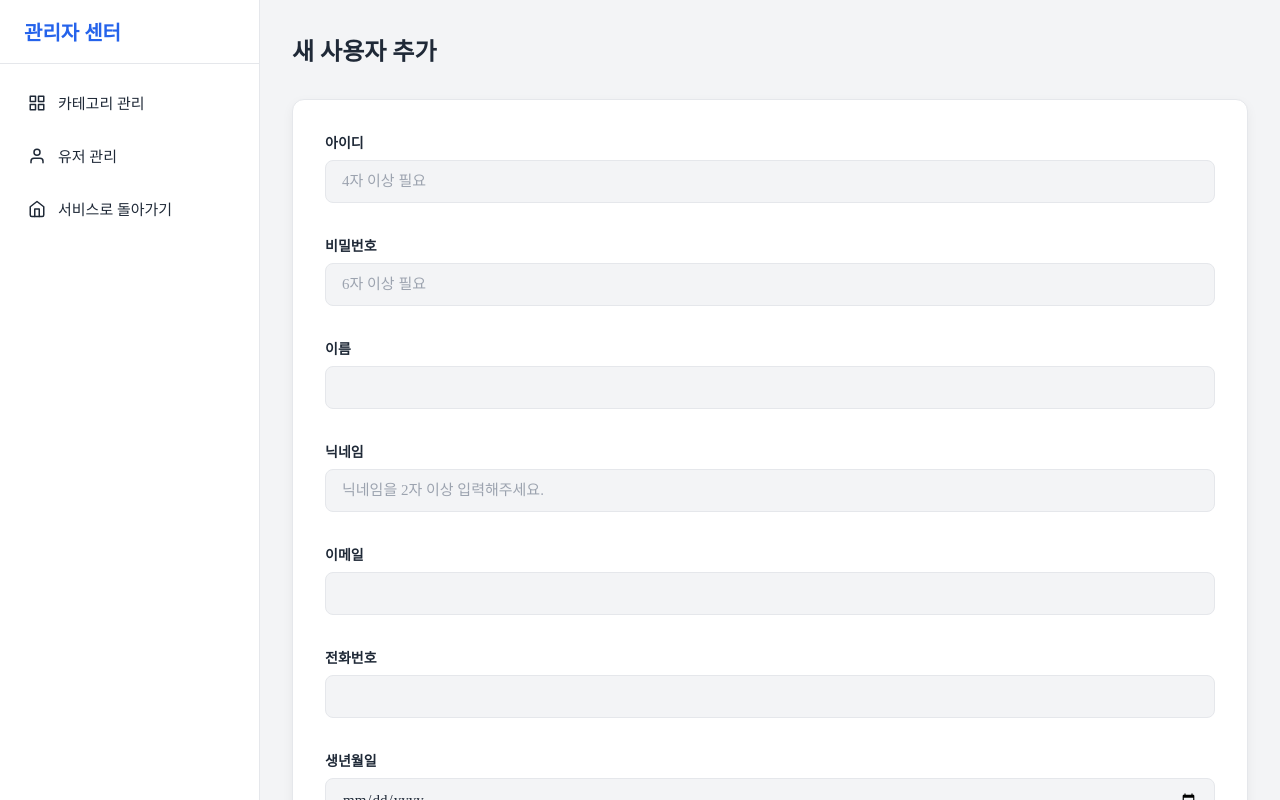
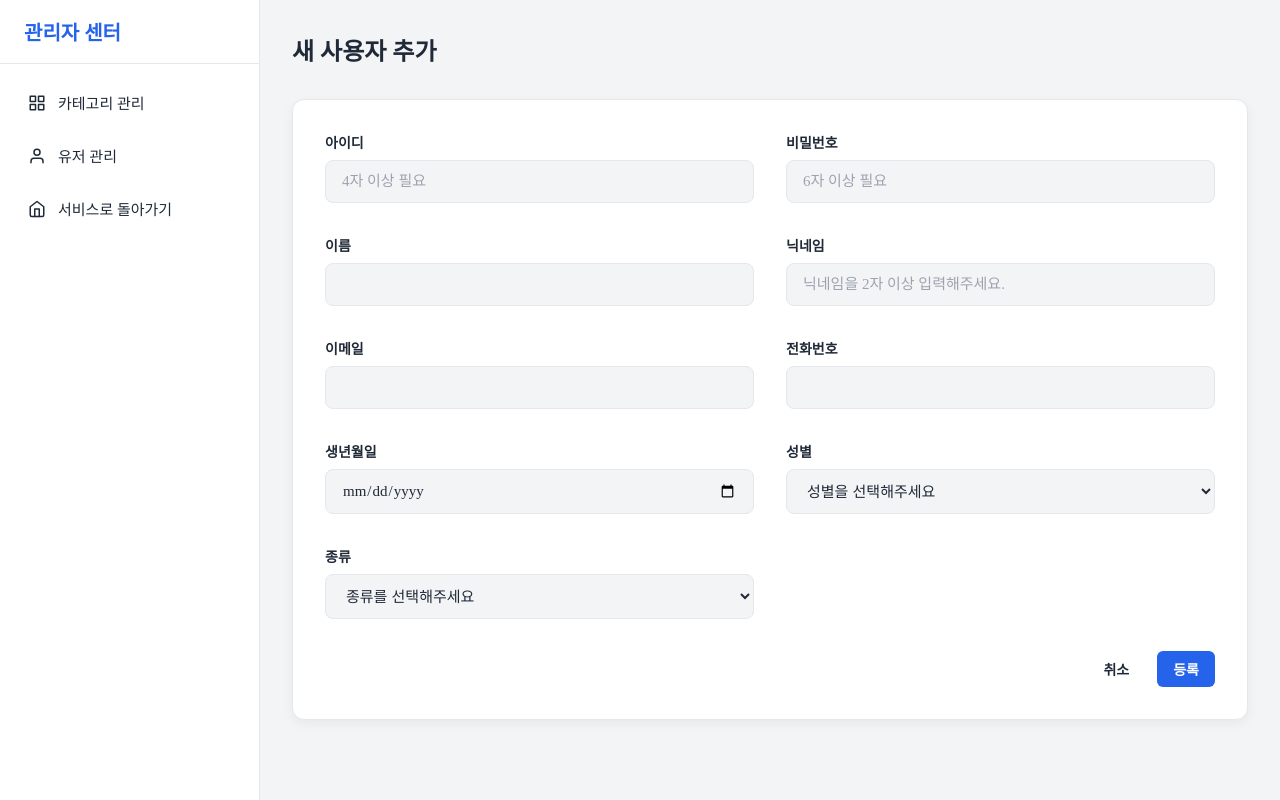
Before and after one commit to haneulgim95-hub/forum-frontend-myself, a React (Vite) app: page /admin/user/create in a window 1280 px wide. Shown: the top 800 px of the page. Built offline with nearby package versions, Linux system fonts and the light colour scheme; no server answers.

Commit message:
AdminUserCreatePage 작성

```diff
--- a/src/components/admin/admin.style.tsx
+++ b/src/components/admin/admin.style.tsx
@@ -53,9 +53,10 @@ export const AdminTd = styled.td`
     color: ${props => props.theme.colors.text.disabled};
 `;
 
-export const AdminForm = styled.form`
+export const AdminForm = styled.form<{$wrap?: boolean}>`
     display: flex;
-    flex-direction: column;
+    flex-direction: ${props => props.$wrap ? "row" : "column"};
+    flex-wrap: ${props => props.$wrap ? "wrap" : "nowrap"};
     gap: 32px;
 `;
 
--- a/src/components/common/group/Group.tsx
+++ b/src/components/common/group/Group.tsx
@@ -1,9 +1,10 @@
 import styled from "styled-components";
 
-export const StyledInputGroup = styled.div`
+export const StyledInputGroup = styled.div<{$wrap?: boolean}>`
     display: flex;
     flex-direction: column;
     gap: 8px;
+    width: ${props => props.$wrap ? "calc((100% - 32px) / 2)" : "auto"};
 `;
 
 export const Label = styled.label`
--- a/src/components/common/input/InputGroup.tsx
+++ b/src/components/common/input/InputGroup.tsx
@@ -8,11 +8,12 @@ interface Props extends InputHTMLAttributes<HTMLInputElement>{
     id?: string;
     errorMessage?: string;
     registerObj?: UseFormRegisterReturn;
+    wrap?: boolean;
 }
 
-function InputGroup({label, id, errorMessage, registerObj ,...props}: Props) {
+function InputGroup({label, id, errorMessage, registerObj, wrap, ...props}: Props) {
     return (
-        <StyledInputGroup>
+        <StyledInputGroup $wrap={wrap}>
             {label && <Label htmlFor={id}>{label}</Label>}
             <Input id={id} {...props} $hasError={!!errorMessage} {...registerObj}></Input>
             {errorMessage && <ErrorMessage>{errorMessage}</ErrorMessage>}
--- a/src/components/common/select/SelectGroup.tsx
+++ b/src/components/common/select/SelectGroup.tsx
@@ -9,10 +9,11 @@ interface Props extends SelectHTMLAttributes<HTMLSelectElement> {
     errorMessage?: string;
     registerObj?: UseFormRegisterReturn;
     children: ReactNode;
+    wrap?: boolean;
 }
 
-function SelectGroup({label, id, errorMessage, registerObj, children, ...props}: Props) {
-    return <StyledInputGroup>
+function SelectGroup({label, id, errorMessage, registerObj, children, wrap, ...props}: Props) {
+    return <StyledInputGroup $wrap={wrap}>
         {label && <Label htmlFor={id}>{label}</Label>}
         <Select id={id} {...props} $hasError={!!errorMessage} {...registerObj}>{children}</Select>
         {errorMessage && <ErrorMessage>{errorMessage}</ErrorMessage>}
--- a/src/pages/admin/user/create/AdminUserCreatePage.tsx
+++ b/src/pages/admin/user/create/AdminUserCreatePage.tsx
@@ -57,8 +57,9 @@ function AdminUserCreatePage() {
                 <AdminTitle>새 사용자 추가</AdminTitle>
             </AdminPageHeader>
             <Card>
-                <AdminForm onSubmit={handleSubmit(onSubmit)}>
+                <AdminForm onSubmit={handleSubmit(onSubmit)} $wrap={true}>
                     <InputGroup
+                        wrap={true}
                         id={"username"}
                         label={"아이디"}
                         registerObj={register("username")}
@@ -66,6 +67,7 @@ function AdminUserCreatePage() {
                         errorMessage={errors.username?.message}
                     />
                     <InputGroup
+                        wrap={true}
                         id={"password"}
                         label={"비밀번호"}
                         registerObj={register("password")}
@@ -74,12 +76,14 @@ function AdminUserCreatePage() {
                         type="password"
                     />
                     <InputGroup
+                        wrap={true}
                         id={"name"}
                         label={"이름"}
                         registerObj={register("name")}
                         errorMessage={errors.name?.message}
                     />
                     <InputGroup
+                        wrap={true}
                         id={"nickname"}
                         label={"닉네임"}
                         registerObj={register("nickname")}
@@ -87,6 +91,7 @@ function AdminUserCreatePage() {
                         errorMessage={errors.nickname?.message}
                     />
                     <InputGroup
+                        wrap={true}
                         id={"email"}
                         label={"이메일"}
                         registerObj={register("email")}
@@ -94,6 +99,7 @@ function AdminUserCreatePage() {
                         type="email"
                     />
                     <InputGroup
+                        wrap={true}
                         id={"phoneNumber"}
                         label={"전화번호"}
                         registerObj={register("phoneNumber")}
@@ -101,6 +107,7 @@ function AdminUserCreatePage() {
                         type={"tel"}
                     />
                     <InputGroup
+                        wrap={true}
                         id={"birthdate"}
                         label={"생년월일"}
                         registerObj={register("birthdate")}
@@ -108,6 +115,7 @@ function AdminUserCreatePage() {
                         type={"date"}
                     />
                     <SelectGroup
+                        wrap={true}
                         label={"성별"}
                         id={"gender"}
                         errorMessage={errors.gender?.message}
@@ -117,6 +125,7 @@ function AdminUserCreatePage() {
                         <option value={Gender.FEMALE}>여성</option>
                     </SelectGroup>
                     <SelectGroup
+                        wrap={true}
                         label={"종류"}
                         id={"role"}
                         errorMessage={errors.role?.message}
@@ -125,6 +134,7 @@ function AdminUserCreatePage() {
                         <option value={Role.ADMIN}>관리자</option>
                         <option value={Role.USER}>일반 사용자</option>
                     </SelectGroup>
+                    <div style={{ width: "100%", gap: "32px" }}>
                         {errors.root && (
                             <AuthRootErrorMessage>{errors.root.message}</AuthRootErrorMessage>
                         )}
@@ -141,6 +151,7 @@ function AdminUserCreatePage() {
                                 등록
                             </Button>
                         </AdminButtonGroup>
+                    </div>
                 </AdminForm>
             </Card>
         </AdminContainer>
```
Lines whose indentation alone changed are shown as unchanged.
